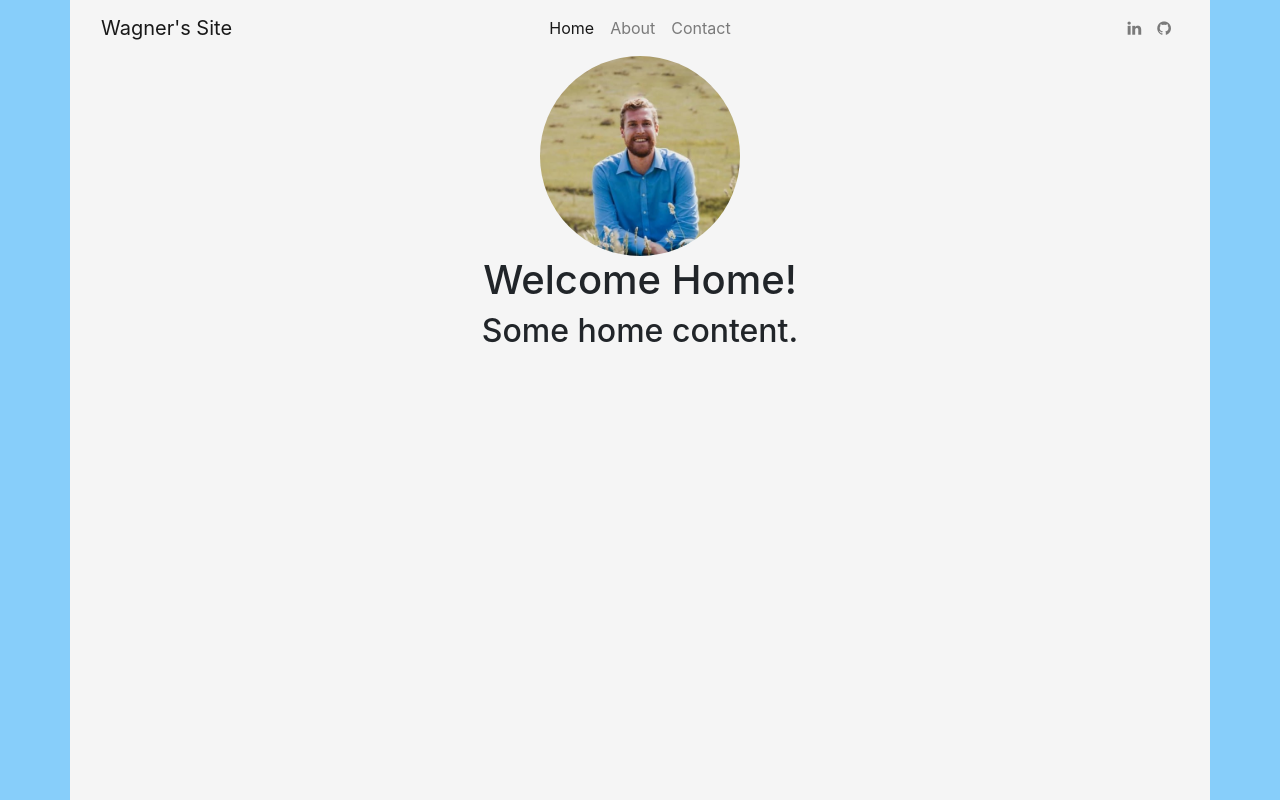
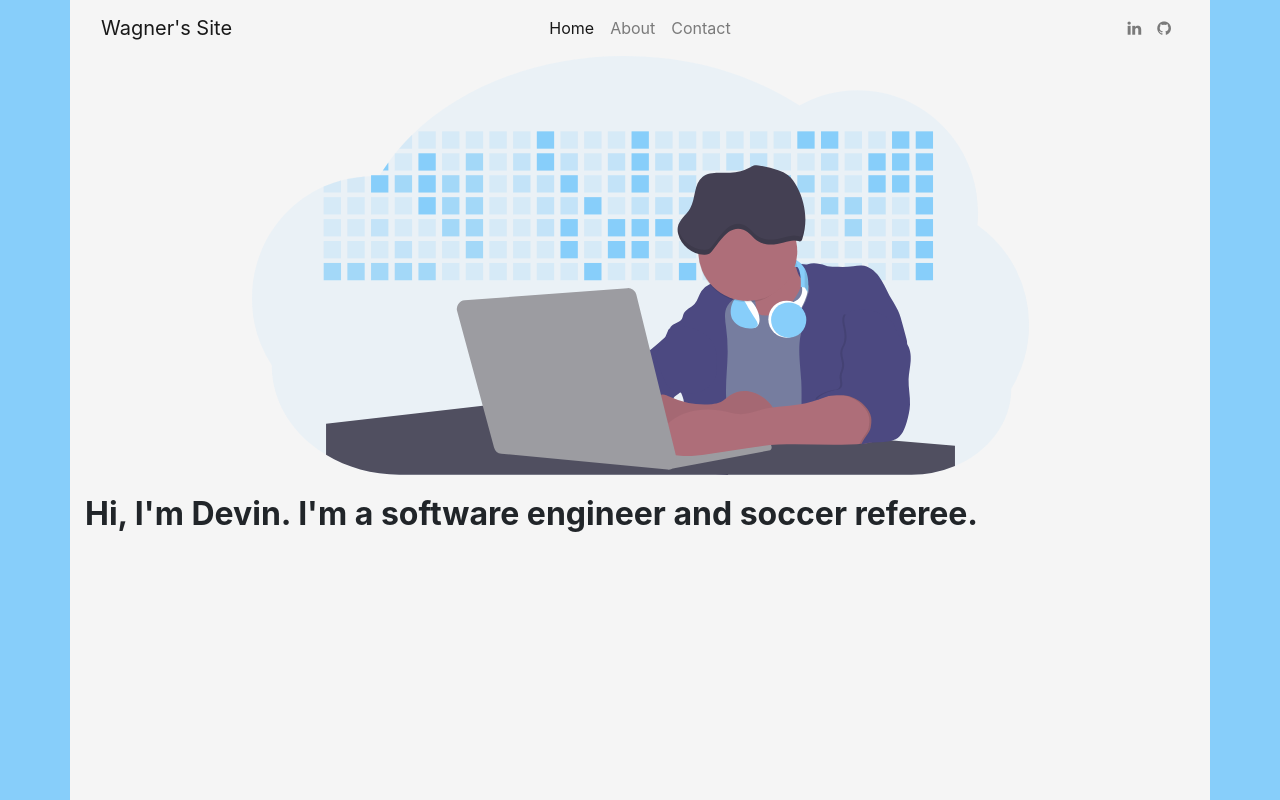
Before and after one commit to dwagner003/wagner-website, an Angular app: page /home in a window 1280 px wide. Built offline with nearby package versions, Linux system fonts and the light colour scheme.

Commit message:
Adding home component.

```diff
--- a/src/app/app-routing.module.ts
+++ b/src/app/app-routing.module.ts
@@ -3,12 +3,11 @@ import { Routes, RouterModule } from '@angular/router';
 
 import { PageComponent } from "./page/page.component";
 import { AboutComponent } from './about/about.component';
+import { HomeComponent } from './home/home.component';
 
 const appRoutes: Routes = [
   {path: '', redirectTo: '/home', pathMatch: 'full'},
-  {path: 'home', component: PageComponent, data: {
-    page: ['home']
-  }},
+  {path: 'home', component: HomeComponent },
   {path: 'about', component: AboutComponent},
   {path: 'contact', component: PageComponent, data: {
     page: ['contact']
--- a/src/app/app.module.ts
+++ b/src/app/app.module.ts
@@ -11,13 +11,15 @@ import { PageComponent } from './page/page.component';
 import { ContentService } from './shared/services/content.service';
 import { TopBarComponent } from './top-bar/top-bar.component';
 import { AboutComponent } from './about/about.component';
+import { HomeComponent } from './home/home.component';
 
 @NgModule({
   declarations: [
     AppComponent,
     PageComponent,
     TopBarComponent,
-    AboutComponent
+    AboutComponent,
+    HomeComponent
   ],
   imports: [
     BrowserModule,
--- /dev/null
+++ b/src/app/home/home.component.css
@@ -0,0 +1,4 @@
+.imgWrapper{
+    max-width: 70%;
+    margin-bottom: 20px;
+}
--- /dev/null
+++ b/src/app/home/home.component.html
@@ -0,0 +1,7 @@
+<div class="text-center">
+    <img class="imgWrapper"src="assets/homePageImage.svg">
+</div>
+
+<h2 class="font-weight-bold">
+    Hi, I'm Devin. I'm a software engineer and soccer referee.
+</h2>
--- /dev/null
+++ b/src/app/home/home.component.ts
@@ -0,0 +1,15 @@
+import { Component, OnInit } from '@angular/core';
+
+@Component({
+  selector: 'app-home',
+  templateUrl: './home.component.html',
+  styleUrls: ['./home.component.css']
+})
+export class HomeComponent implements OnInit {
+
+  constructor() { }
+
+  ngOnInit(): void {
+  }
+
+}
```
Also changed, not shown: src/assets/homePageImage.svg (added), 1 other file (tests, documents, lock files or other folders).
